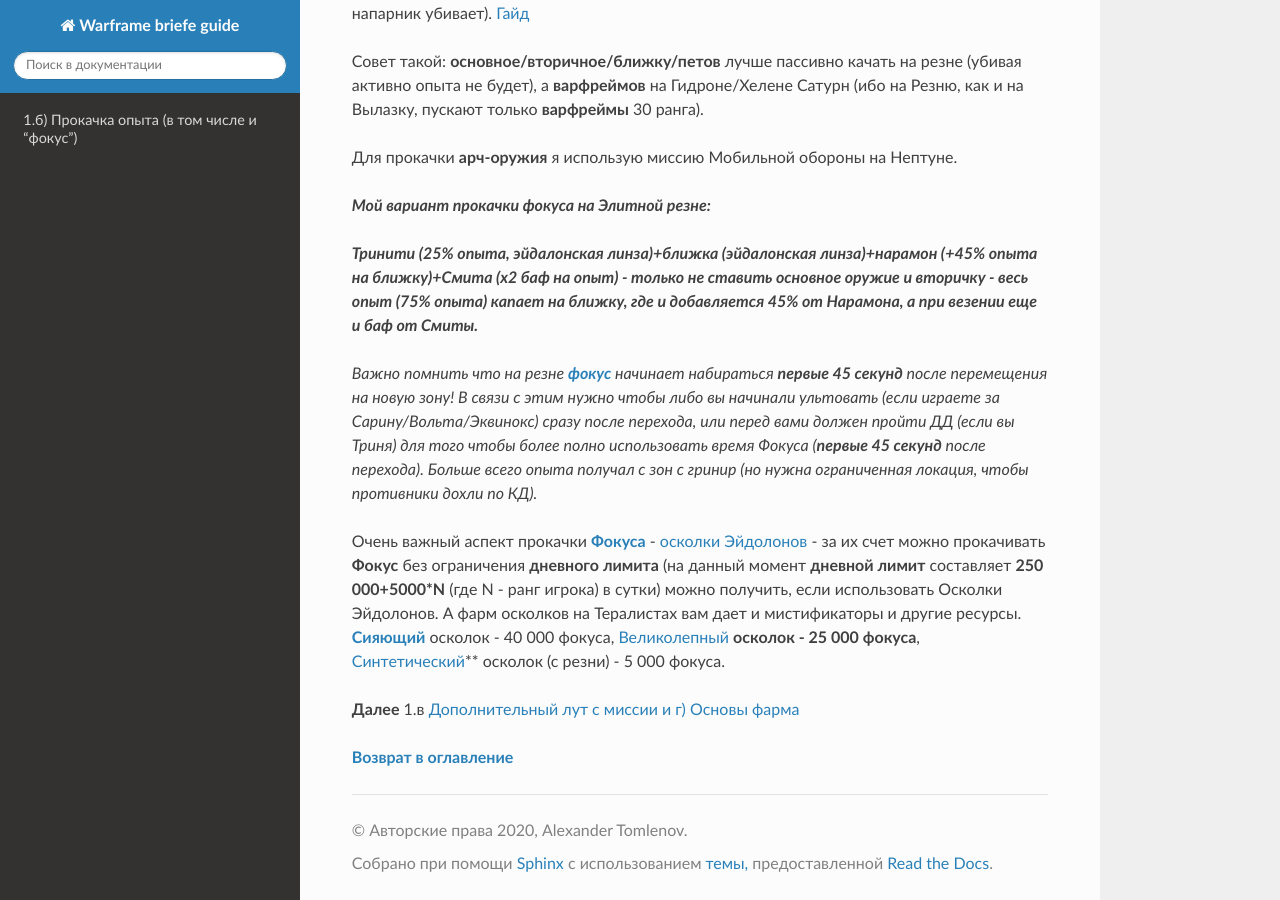
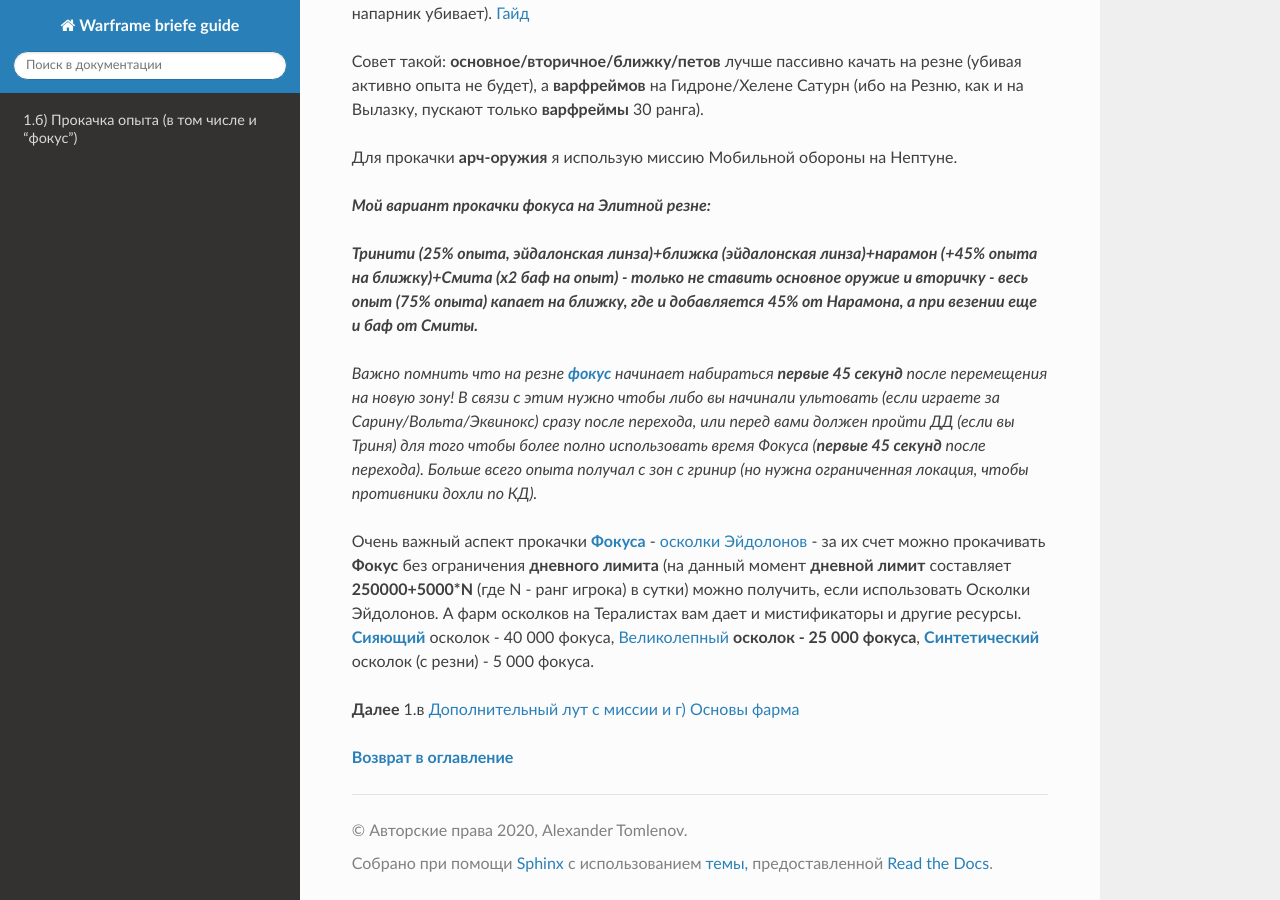
Before and after one commit to crackedmind/warframe-brief-guide, a Sphinx documentation site: the page built from source/01_b.md, in a window 1280 px wide and 900 px high, scrolled down 1022 px. Built offline with Sphinx 7.4.7 and the Read the Docs theme 2.0.0, drawn with Linux system fonts in a browser that asks for light colours; some of the changed text lies outside the part shown.

Commit message:
правка

```diff
--- a/source/01_b.md
+++ b/source/01_b.md
@@ -4,7 +4,7 @@
 
 ##    1.б) Прокачка опыта (в том числе и “[фокус](https://warframe.fandom.com/ru/wiki/%D0%A4%D0%BE%D0%BA%D1%83%D1%81)”)
 
-Опыт с убийства может быть **пассивным** и **активным** так сказать, **_активный_** - убиваешь ты, **_пассивный _**- член отряда. При просмотре информации по прогрессу миссии (клавиша “**P**” или “**Tab**”) синим показана полоска опыта 100%, который УЖЕ получен, желтым - опыт, который добавится после окончания текущей миссии +125% (и то и другое только в результате успешного окончания миссии).
+Опыт с убийства может быть **пассивным** и **активным** так сказать, **_активный_** - убиваешь ты, **_пассивный_**- член отряда. При просмотре информации по прогрессу миссии (клавиша “**P**” или “**Tab**”) синим показана полоска опыта 100%, который УЖЕ получен, желтым - опыт, который добавится после окончания текущей миссии +125% (и то и другое только в результате успешного окончания миссии).
 
 **При активном** делится так:
 
@@ -18,7 +18,7 @@
 
 Подробная **[механика начисления](https://warframe.fandom.com/ru/wiki/%D0%9C%D0%B5%D1%85%D0%B0%D0%BD%D0%B8%D0%BA%D0%B0_%D0%BE%D0%BF%D1%8B%D1%82%D0%B0)** опыта в зависимости от линз и того, куда они установлены по ссылке [тут](https://warframe.fandom.com/ru/wiki/%D0%9C%D0%B5%D1%85%D0%B0%D0%BD%D0%B8%D0%BA%D0%B0_%D0%BE%D0%BF%D1%8B%D1%82%D0%B0)
 
-_Вазарином_ можно увеличивать зону, что собственно помогает если ты, допустим, прокачиваешь школу **пассивно** на резне.
+**_Вазарином_** можно увеличивать зону, что собственно помогает если ты, допустим, прокачиваешь школу **пассивно** на резне.
 
 Для увеличения радиуса кроме школ фокуса можно использовать сигнальные огни (красный или синий) - они должны увеличивать радиус получения опыта от сопартийцев. **Внимание**: равнинные увеличители радиуса получения опыта вне равнин не действуют.
 
@@ -34,7 +34,7 @@
 
 _Важно помнить что на резне **[фокус](https://warframe.fandom.com/ru/wiki/%D0%A4%D0%BE%D0%BA%D1%83%D1%81)** начинает набираться **первые 45 секунд** после перемещения на новую зону! В связи с этим нужно чтобы либо вы начинали ультовать (если играете за Сарину/Вольта/Эквинокс) сразу после перехода, или перед вами должен пройти ДД (если вы Триня) для того чтобы более полно использовать время Фокуса (**первые 45 секунд** после перехода). Больше всего опыта получал с зон с гринир (но нужна ограниченная локация, чтобы противники дохли по КД)._
 
-Очень важный аспект прокачки **[Фокуса](https://warframe.fandom.com/ru/wiki/%D0%A4%D0%BE%D0%BA%D1%83%D1%81)** - [осколки Эйдолонов](https://warframe.fandom.com/ru/wiki/%D0%9E%D1%81%D0%BA%D0%BE%D0%BB%D0%BE%D0%BA_%D0%AD%D0%B9%D0%B4%D0%BE%D0%BB%D0%BE%D0%BD%D0%B0) - за их счет можно прокачивать **Фокус** без ограничения **дневного лимита** (на данный момент **дневной лимит** составляет **250 000+5000*N** (где N - ранг игрока) в сутки) можно получить, если использовать Осколки Эйдолонов. А фарм осколков на Тералистах вам дает и мистификаторы и другие ресурсы. **[Сияющий](https://warframe.fandom.com/ru/wiki/%D0%A1%D0%B8%D1%8F%D1%8E%D1%89%D0%B8%D0%B9_%D0%9E%D1%81%D0%BA%D0%BE%D0%BB%D0%BE%D0%BA_%D0%AD%D0%B9%D0%B4%D0%BE%D0%BB%D0%BE%D0%BD%D0%B0)**  осколок - 40 000 фокуса, [Великолепный](https://warframe.fandom.com/ru/wiki/%D0%92%D0%B5%D0%BB%D0%B8%D0%BA%D0%BE%D0%BB%D0%B5%D0%BF%D0%BD%D1%8B%D0%B9_%D0%9E%D1%81%D0%BA%D0%BE%D0%BB%D0%BE%D0%BA_%D0%AD%D0%B9%D0%B4%D0%BE%D0%BB%D0%BE%D0%BD%D0%B0) **осколок - 25 000 фокуса**, [Синтетический](https://warframe.fandom.com/ru/wiki/%D0%A1%D0%B8%D0%BD%D1%82%D0%B5%D1%82%D0%B8%D1%87%D0%B5%D1%81%D0%BA%D0%B8%D0%B9_%D0%9E%D1%81%D0%BA%D0%BE%D0%BB%D0%BE%D0%BA_%D0%AD%D0%B9%D0%B4%D0%BE%D0%BB%D0%BE%D0%BD%D0%B0)** осколок (с резни) - 5 000 фокуса.
+Очень важный аспект прокачки **[Фокуса](https://warframe.fandom.com/ru/wiki/%D0%A4%D0%BE%D0%BA%D1%83%D1%81)** - [осколки Эйдолонов](https://warframe.fandom.com/ru/wiki/%D0%9E%D1%81%D0%BA%D0%BE%D0%BB%D0%BE%D0%BA_%D0%AD%D0%B9%D0%B4%D0%BE%D0%BB%D0%BE%D0%BD%D0%B0) - за их счет можно прокачивать **Фокус** без ограничения **дневного лимита** (на данный момент **дневной лимит** составляет **250000+5000*N** (где N - ранг игрока) в сутки) можно получить, если использовать Осколки Эйдолонов. А фарм осколков на Тералистах вам дает и мистификаторы и другие ресурсы. **[Сияющий](https://warframe.fandom.com/ru/wiki/%D0%A1%D0%B8%D1%8F%D1%8E%D1%89%D0%B8%D0%B9_%D0%9E%D1%81%D0%BA%D0%BE%D0%BB%D0%BE%D0%BA_%D0%AD%D0%B9%D0%B4%D0%BE%D0%BB%D0%BE%D0%BD%D0%B0)**  осколок - 40 000 фокуса, [Великолепный](https://warframe.fandom.com/ru/wiki/%D0%92%D0%B5%D0%BB%D0%B8%D0%BA%D0%BE%D0%BB%D0%B5%D0%BF%D0%BD%D1%8B%D0%B9_%D0%9E%D1%81%D0%BA%D0%BE%D0%BB%D0%BE%D0%BA_%D0%AD%D0%B9%D0%B4%D0%BE%D0%BB%D0%BE%D0%BD%D0%B0) **осколок - 25 000 фокуса**, **[Синтетический](https://warframe.fandom.com/ru/wiki/%D0%A1%D0%B8%D0%BD%D1%82%D0%B5%D1%82%D0%B8%D1%87%D0%B5%D1%81%D0%BA%D0%B8%D0%B9_%D0%9E%D1%81%D0%BA%D0%BE%D0%BB%D0%BE%D0%BA_%D0%AD%D0%B9%D0%B4%D0%BE%D0%BB%D0%BE%D0%BD%D0%B0)** осколок (с резни) - 5 000 фокуса.
 
 **Далее** 1.в [Дополнительный лут с миссии и  г) Основы фарма](01_cd.md)
 
```
